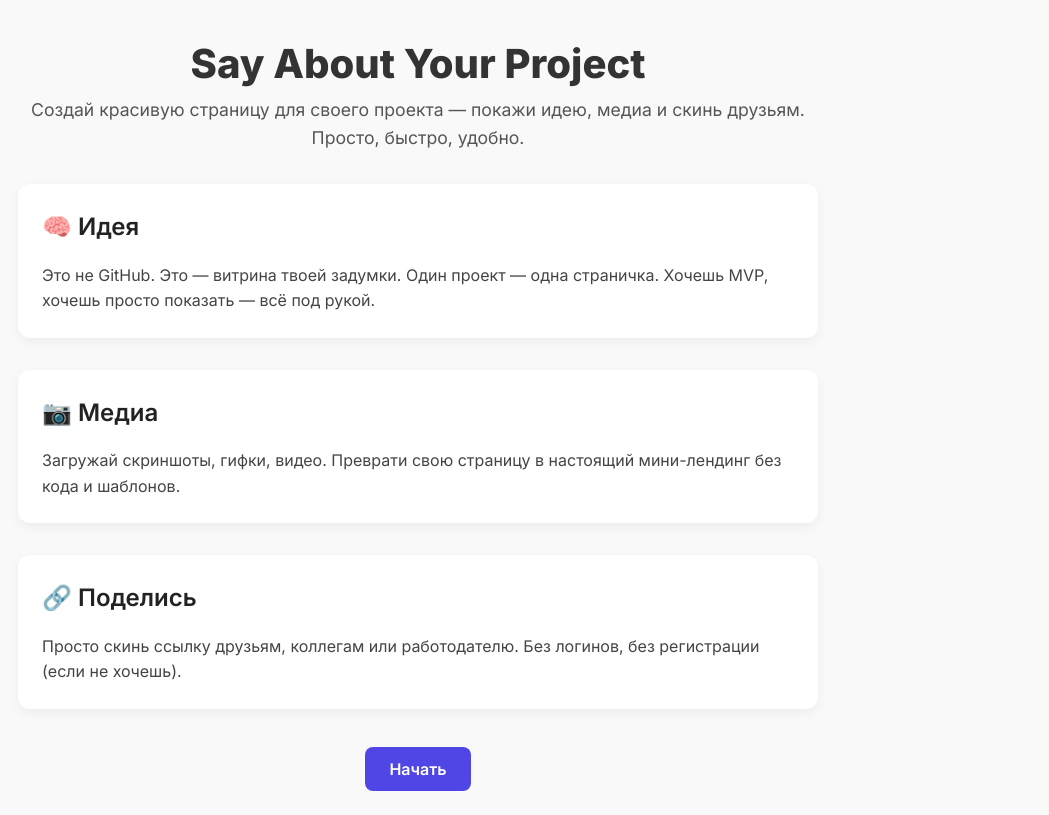
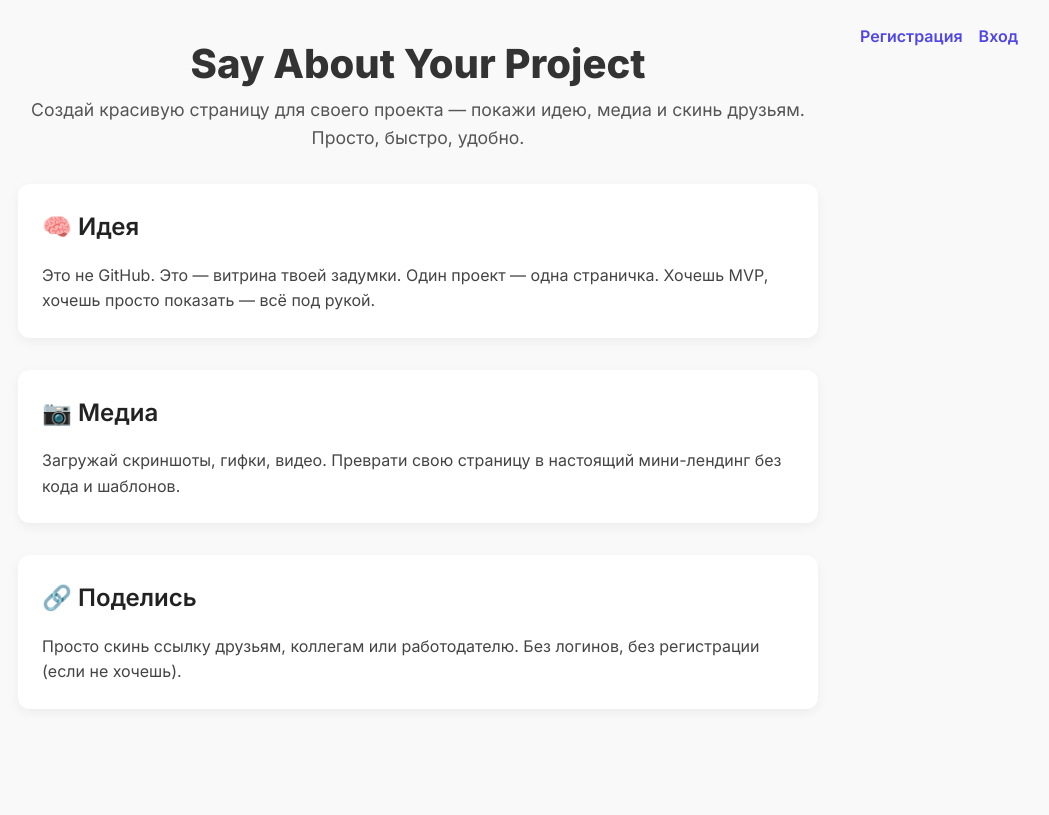
Before and after one commit to ImOneDollarBun/sabyp, a FastAPI app: page / in a window 1280 px wide. Shown: the whole page, without its empty margins (222-1271 px from the left). After the commit the page ends 680 px from the top, so only its background shows below. Run offline with FastAPI, Linux system fonts and the light colour scheme.

Commit message:
bit changes

```diff
--- a/static/style/index.css
+++ b/static/style/index.css
@@ -44,19 +44,20 @@
   font-size: 1rem;
   color: #444;
 }
-    .cta {
-      text-align: center;
-      margin-top: 3rem;
+.nav {
+  position: absolute;
+  top: 24px;
+  right: 40px;
+  display: flex;
+  gap: 16px;
 }
-    .cta a {
-      background-color: #4f46e5;
-      color: white;
-      padding: 0.75rem 1.5rem;
-      border-radius: 8px;
+.nav a {
+  color: #4f46e5;
   text-decoration: none;
   font-weight: 600;
-      transition: background 0.3s;
+  font-size: 1rem;
+  transition: color 0.3s;
 }
-    .cta a:hover {
-      background-color: #3730a3;
+.nav a:hover {
+  color: #3730a3;
 }
--- a/templates/index.html
+++ b/templates/index.html
@@ -8,6 +8,10 @@
   <link rel="stylesheet" href="/static/style/index.css">
 </head>
 <body>
+    <div class="nav">
+      <a href="/signup">Регистрация</a>
+      <a href="/login">Вход</a>
+    </div>
   <div class="container">
     <div class="header">
       <h1>Say About Your Project</h1>
@@ -29,9 +33,6 @@
       <p>Просто скинь ссылку друзьям, коллегам или работодателю. Без логинов, без регистрации (если не хочешь).</p>
     </div>
 
-    <div class="cta">
-      <a href="/signup">Начать</a>
-    </div>
   </div>
 </body>
 </html>
```
Lines whose indentation alone changed are shown as unchanged.
